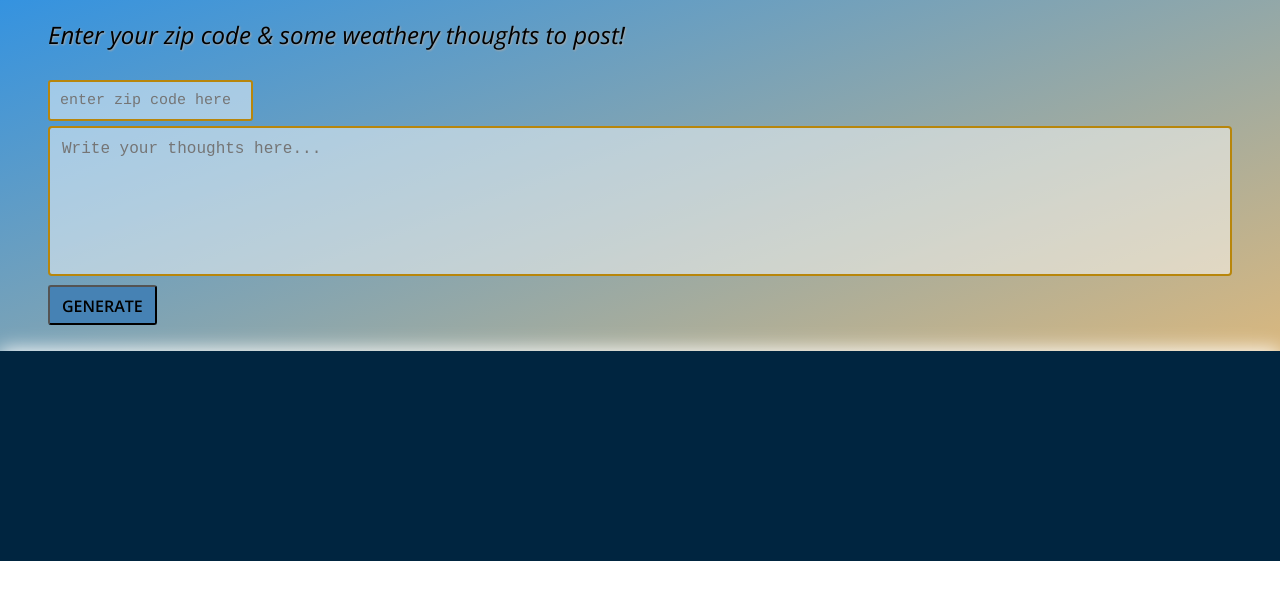
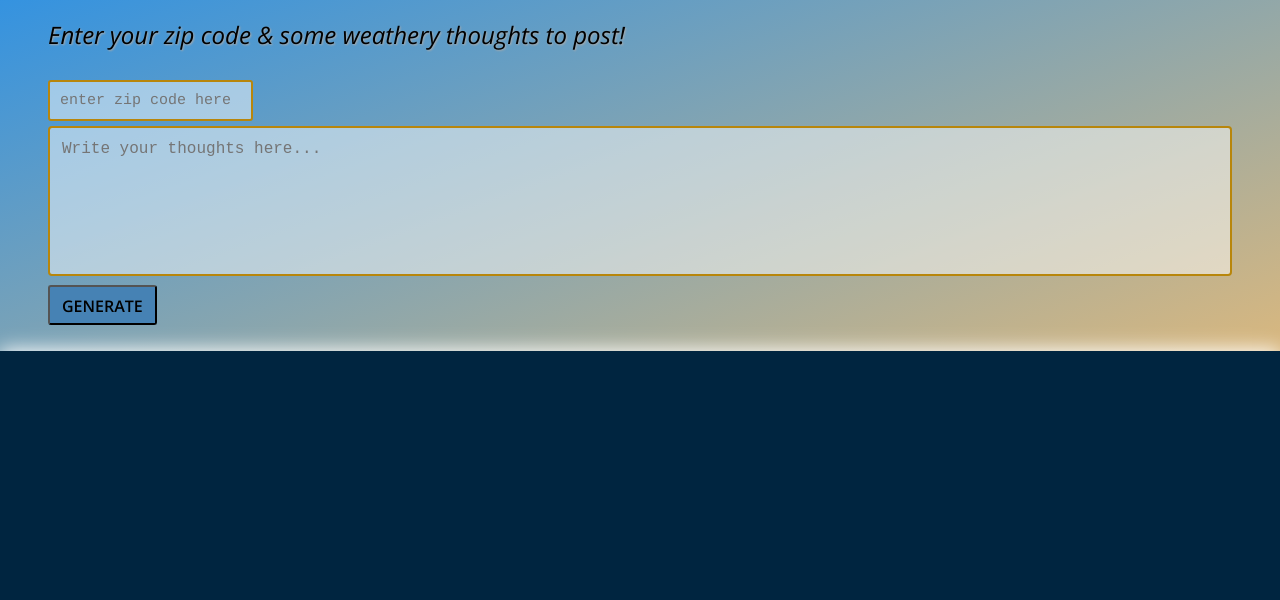
Before and after one commit to danrigall/udacity-weather-app, a plain HTML site: page website/index.html in a window 1280 px wide. Shown: the part 260-860 px from the top of the page. Before the commit the page ends 821 px from the top, so only its background shows below. Drawn offline with nearby package versions, Linux system fonts and the light colour scheme.

Commit message:
Updated css a smidge.

```diff
--- a/website/style.css
+++ b/website/style.css
@@ -98,7 +98,7 @@ body {
   margin-top: 10px;
   padding-top: 10px;
   background-color: #002540;
-  min-height: 200px;
+  min-height: 50vh;
   box-shadow: 0px -1px 19px white;
 }
 
```
